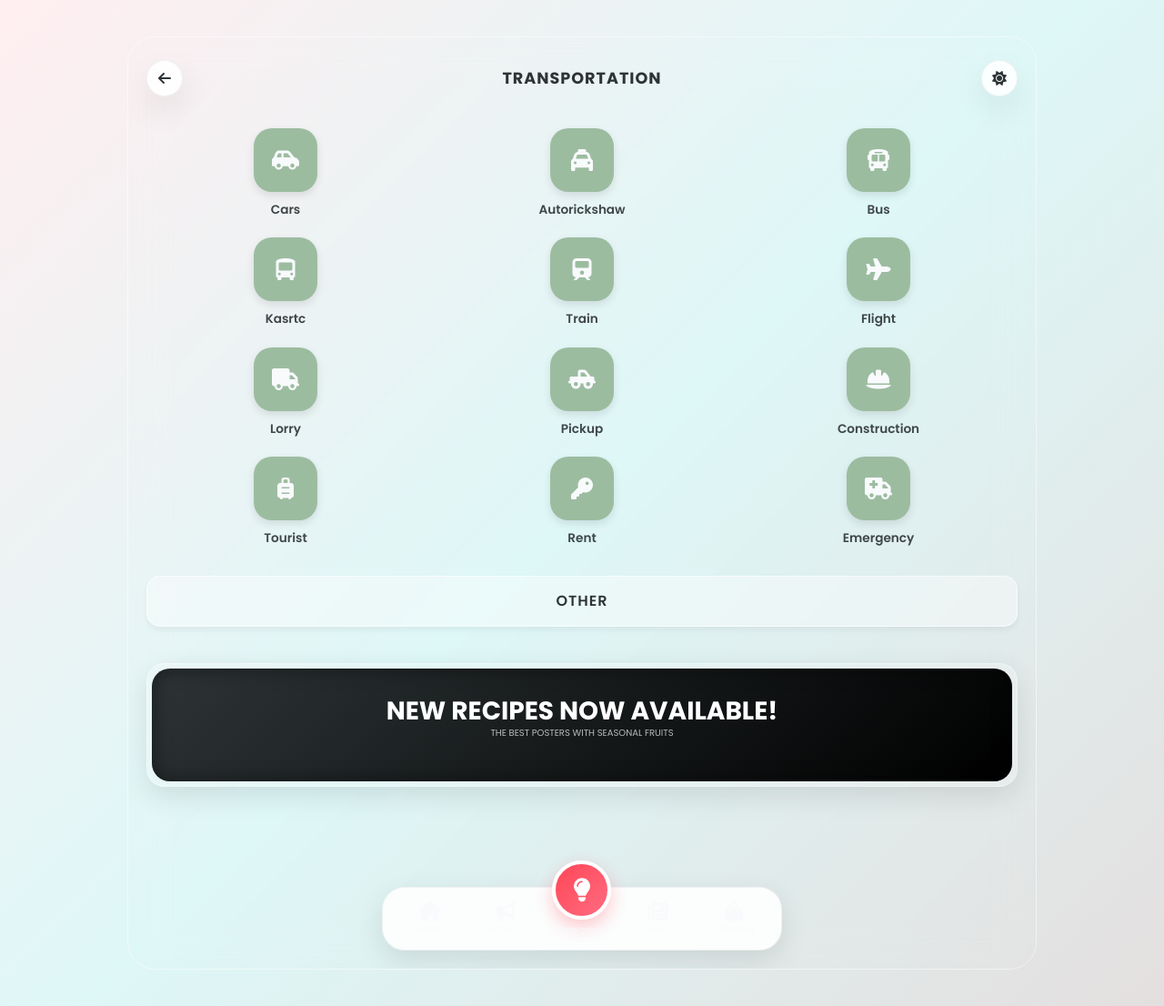
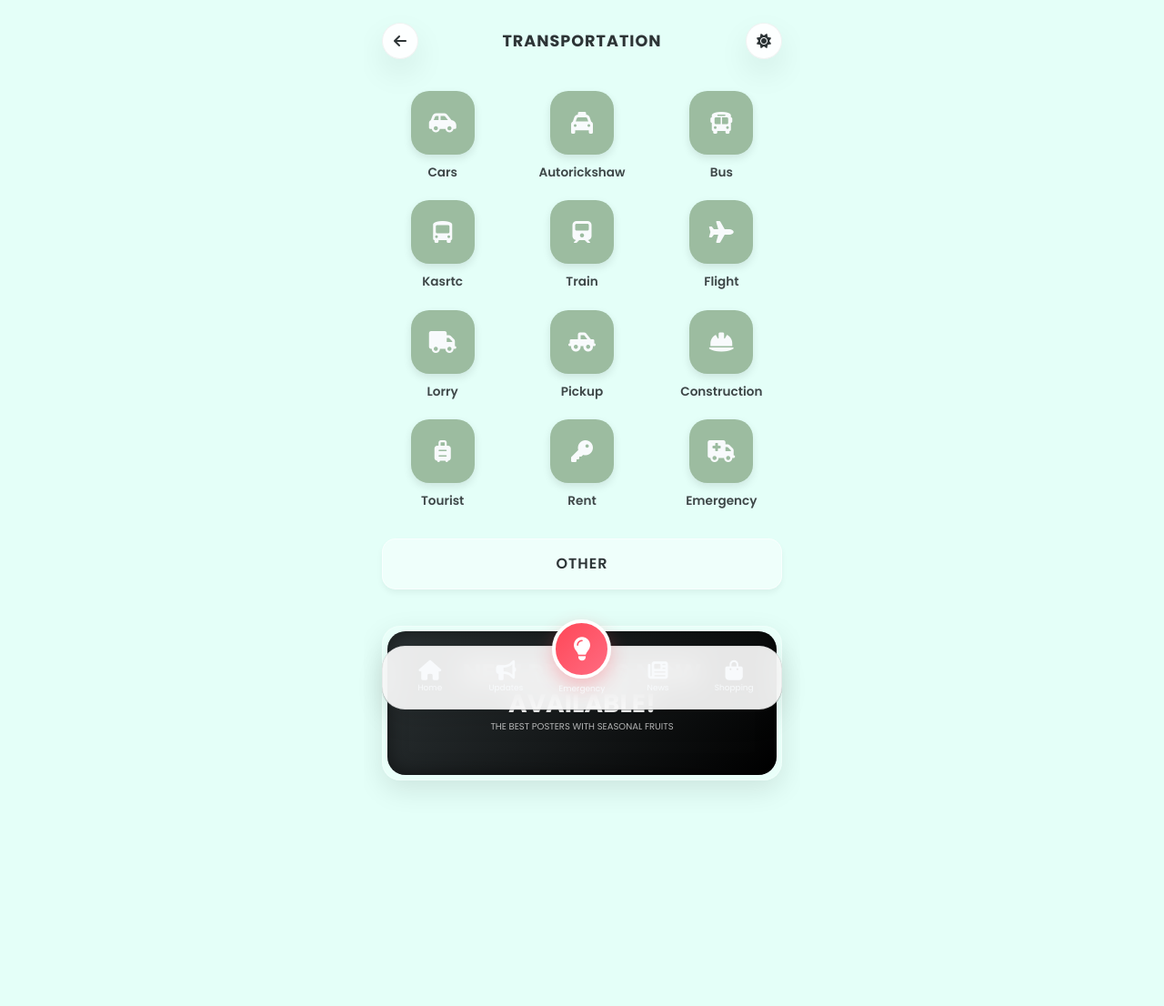
Before and after one commit to kuku15shi/aim.app, a PHP site: page /transportation/ in a window 1280 px wide. Shown: the whole page at 91% size. After the commit the page ends 868 px from the top, so only its background shows below. Run offline with PHP 8.4, Linux system fonts and the light colour scheme.

Commit message:
Revert PC specific layout changes

```diff
--- a/transportation/css/style.css
+++ b/transportation/css/style.css
@@ -66,57 +66,6 @@ body.transportation-body {
     position: relative;
     padding-bottom: 80px;
     /* Space for bottom nav */
-}
-
-/* PC/Desktop Centering */
-@media (min-width: 992px) {
-    body.transportation-body {
-        background: var(--bg-gradient-light);
-        /* Ensure PC uses gradient background */
-        display: flex;
-        justify-content: center;
-        align-items: center;
-        padding: 40px 0;
-    }
-
-    [data-theme="dark"] body.transportation-body {
-        background: #0f172a;
-        /* Solid dark for contrast on PC */
-    }
-
-    .app-container {
-        width: 100%;
-        max-width: 1000px;
-        /* Wider container for PC */
-        min-height: 85vh;
-        background: rgba(255, 255, 255, 0.4);
-        backdrop-filter: blur(20px);
-        border-radius: 30px;
-        box-shadow: 0 20px 50px rgba(0, 0, 0, 0.1);
-        border: 1px solid rgba(255, 255, 255, 0.5);
-    }
-
-    [data-theme="dark"] .app-container {
-        background: rgba(30, 41, 59, 0.6);
-        border-color: rgba(255, 255, 255, 0.05);
-    }
-
-    .transport-grid {
-        grid-template-columns: repeat(4, 1fr);
-        /* 4 columns on PC */
-        gap: 40px;
-        padding: 40px;
-    }
-
-    .icon-box {
-        width: 100px;
-        height: 100px;
-        font-size: 40px;
-    }
-
-    .ad-banner {
-        margin: 40px;
-    }
 }
 
 /* --- Header Styling --- */
```
